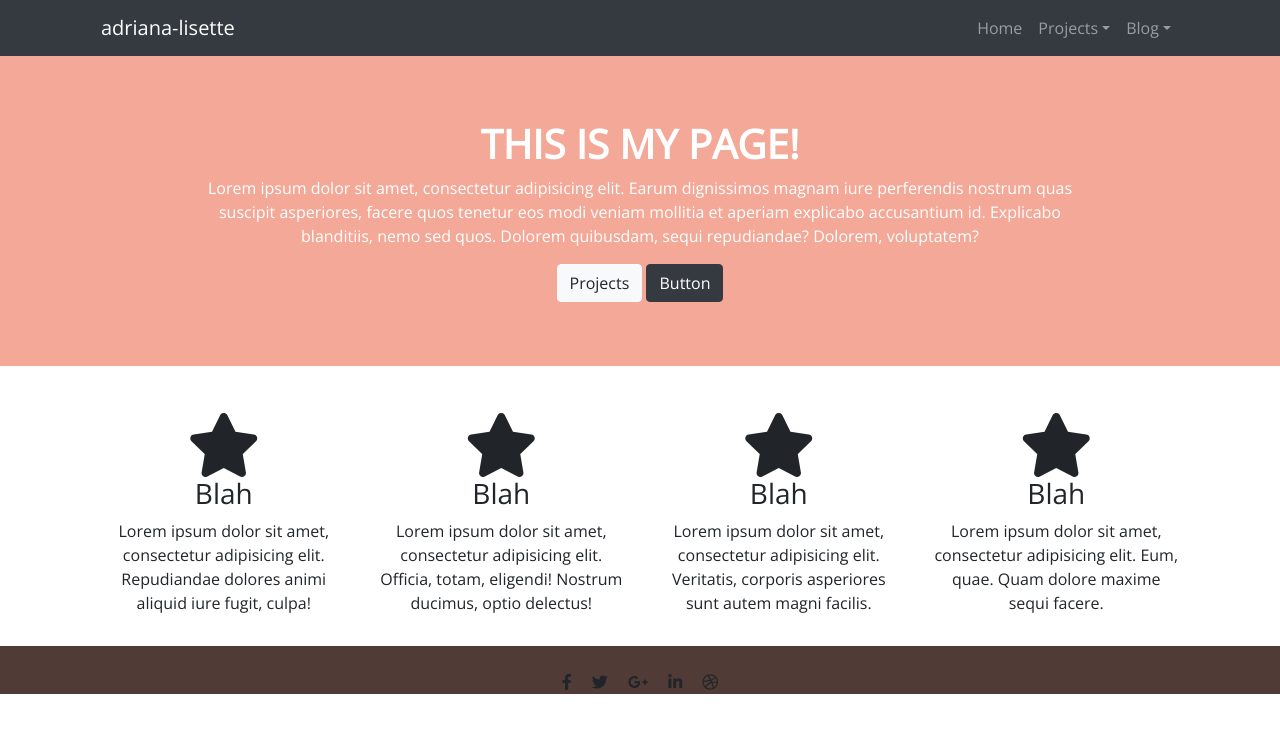
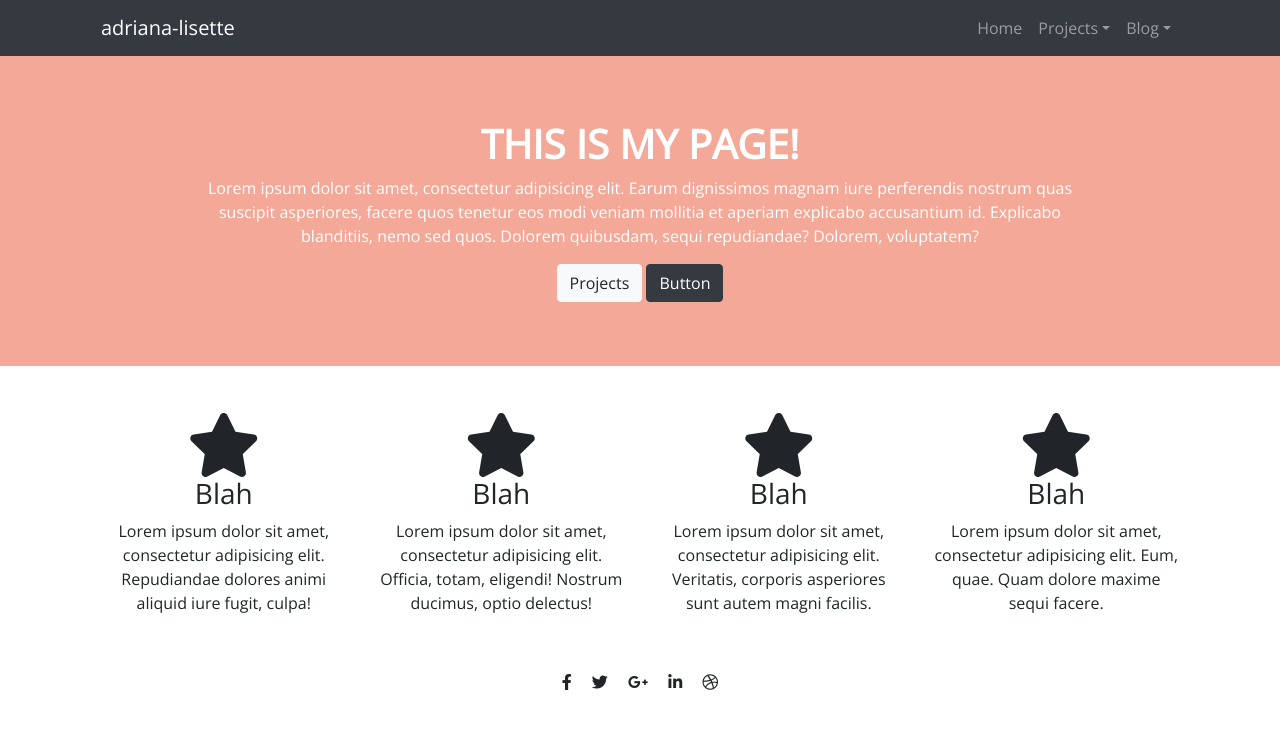
Before and after one commit to adriana-lisette/adriana-lisette.github.io, a plain HTML site: page index.html in a window 1280 px wide. Drawn offline with nearby package versions, Linux system fonts and the light colour scheme.

Commit message:
Update gitstyle.css

```diff
--- a/gitstyle.css
+++ b/gitstyle.css
@@ -22,7 +22,3 @@ section{
 .container{
 	font-family: 'Open Sans', sans-serif;
 }
-
-footer {
-	background-color:#513B36
-	}
```
